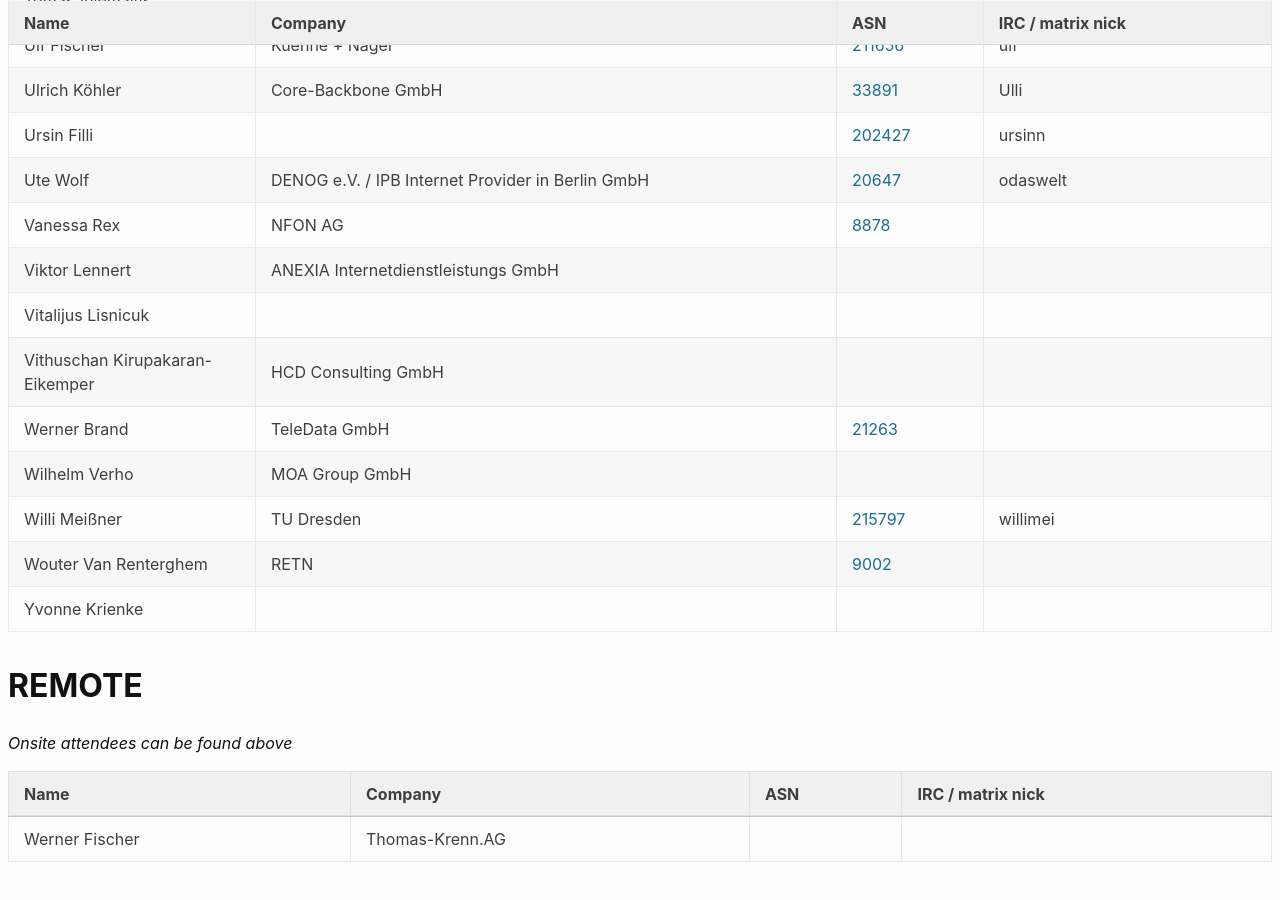
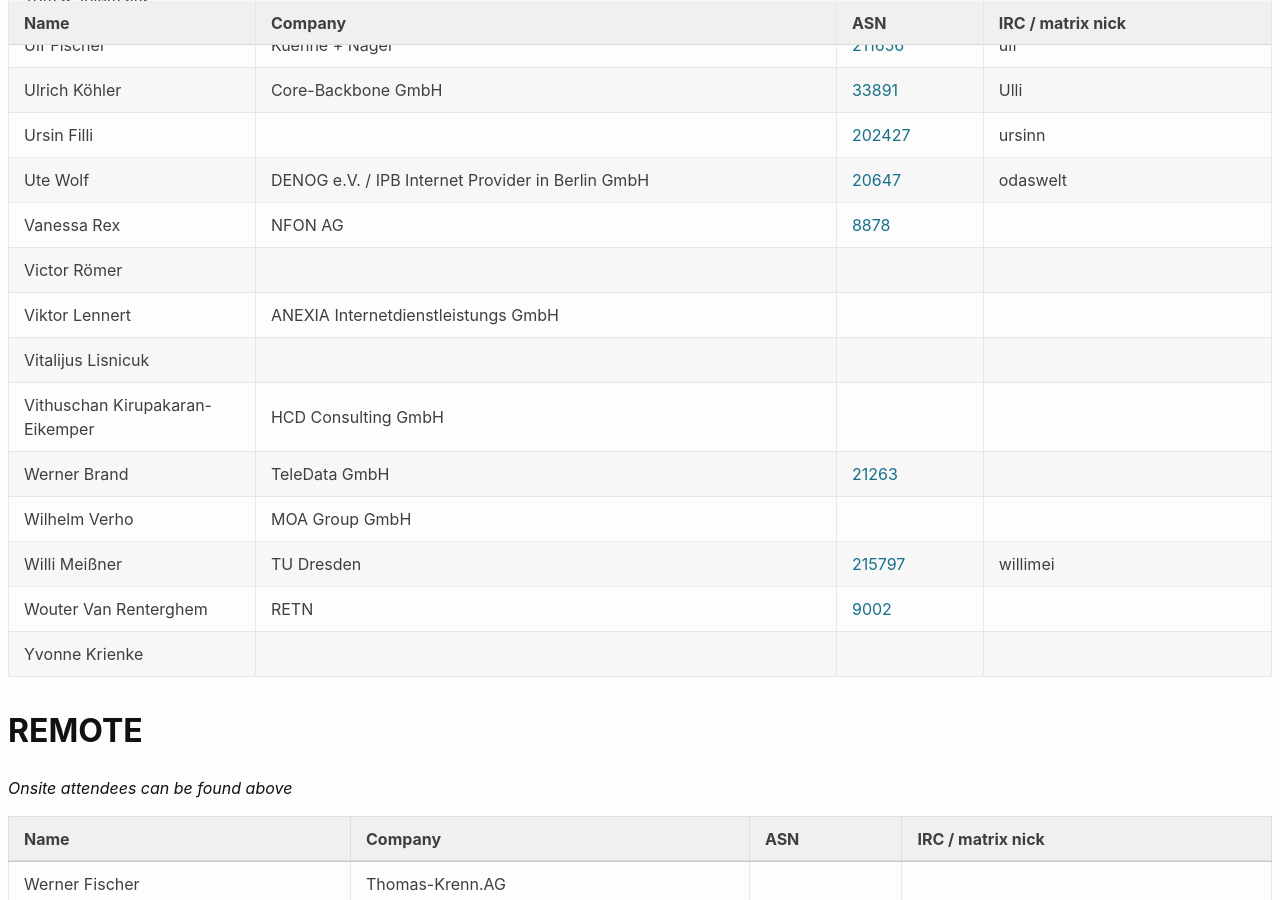
Before and after one commit to denog/pretix-attendeelist, a Jekyll site: the page built from denog16/index.markdown, in a window 1280 px wide and 900 px high, scrolled down 15910 px. Built offline with Jekyll 4.4.1, drawn with Linux system fonts in a browser that asks for light colours.

Commit message:
Latest data: Tue Oct 15 08:11:29 UTC 2024

```diff
--- a/_data/attendees_denog16_onsite.json
+++ b/_data/attendees_denog16_onsite.json
@@ -2118,6 +2118,12 @@
     "asn": "8878"
   },
   {
+    "name": "Victor Römer",
+    "company": null,
+    "irc": null,
+    "asn": null
+  },
+  {
     "name": "Viktor Lennert",
     "company": "ANEXIA Internetdienstleistungs GmbH",
     "irc": null,
```
